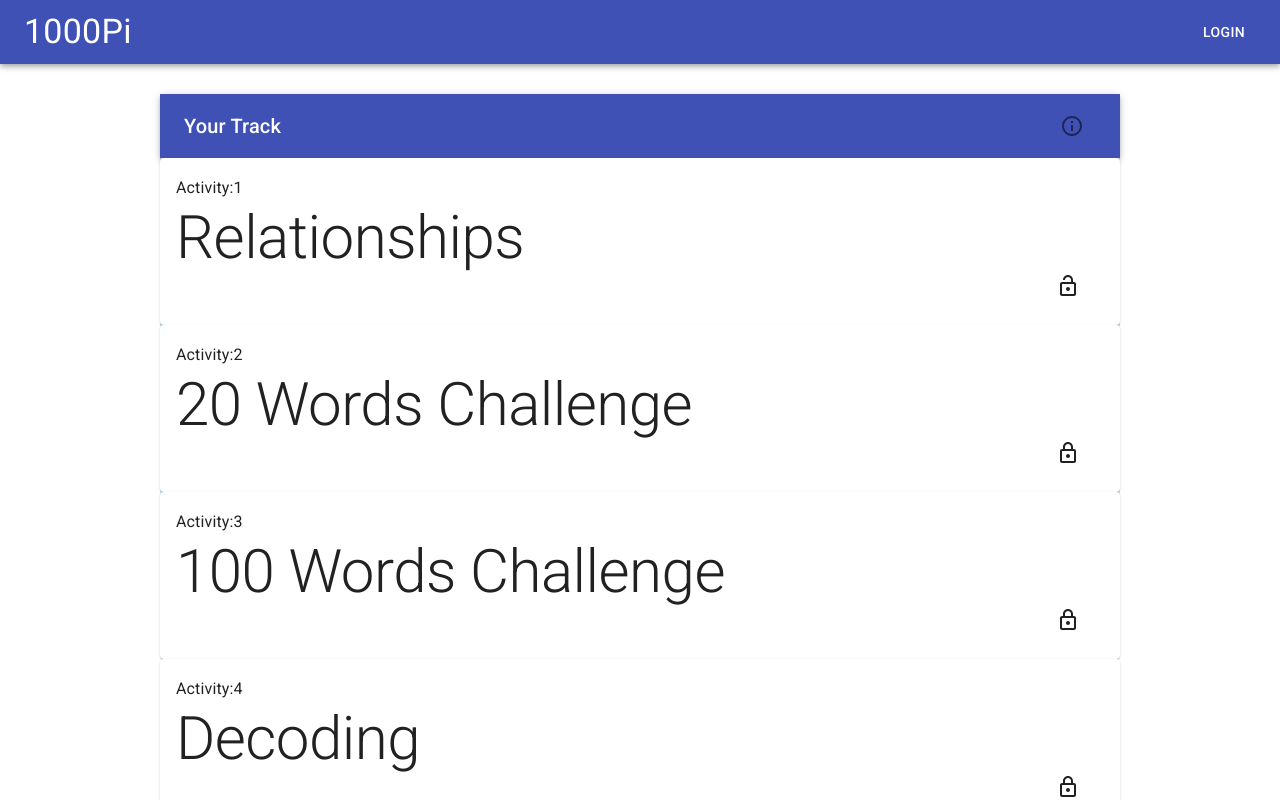
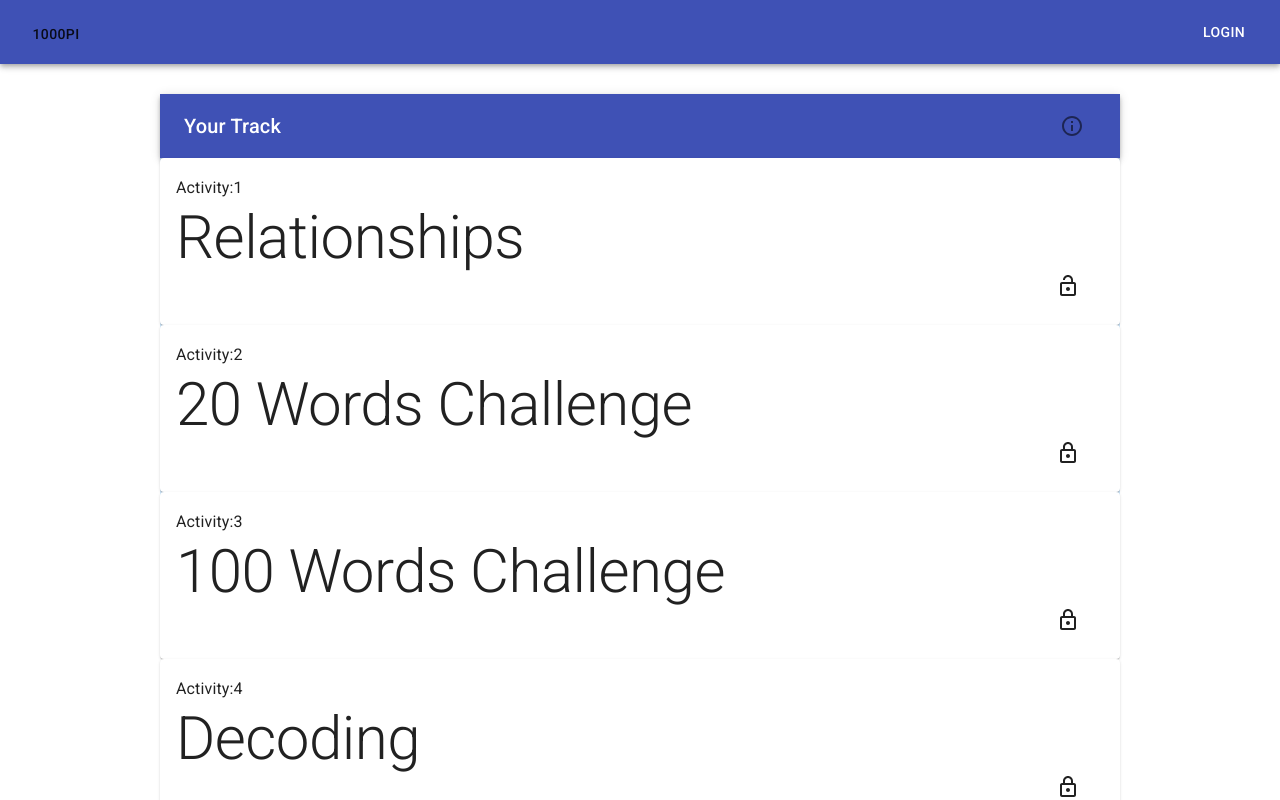
Before and after one commit to Areskyb/1000PI, a React (Create React App) app: page / in a window 1280 px wide. Shown: the top 800 px of the page. Built offline with nearby package versions, Linux system fonts and the light colour scheme; no server answers.

Commit message:
add temporary redirection when click on navBar

```diff
--- a/src/shared/NavBar/NavBar.js
+++ b/src/shared/NavBar/NavBar.js
@@ -4,6 +4,7 @@ import { makeStyles } from '@material-ui/core/styles';
 import AppBar from '@material-ui/core/AppBar';
 import Toolbar from '@material-ui/core/Toolbar';
 import Typography from '@material-ui/core/Typography';
+import Button from '@material-ui/core/Button'
 import Logged from './Logged';
 import LogIn from './LogIn';
 import * as firebase from 'firebase';
@@ -55,7 +56,7 @@ export default function NavBar() {
       <AppBar position="static">
         <Toolbar>
           <Typography variant="h4" className={classes.title}>
-            1000Pi
+              <Button onClick={(e)=> window.location.href="/"}>1000Pi </Button>
           </Typography>
           {/* displays if the user is logged or not logged */}
             {logStatus?  <Logged></Logged>: <LogIn></LogIn>}
```
